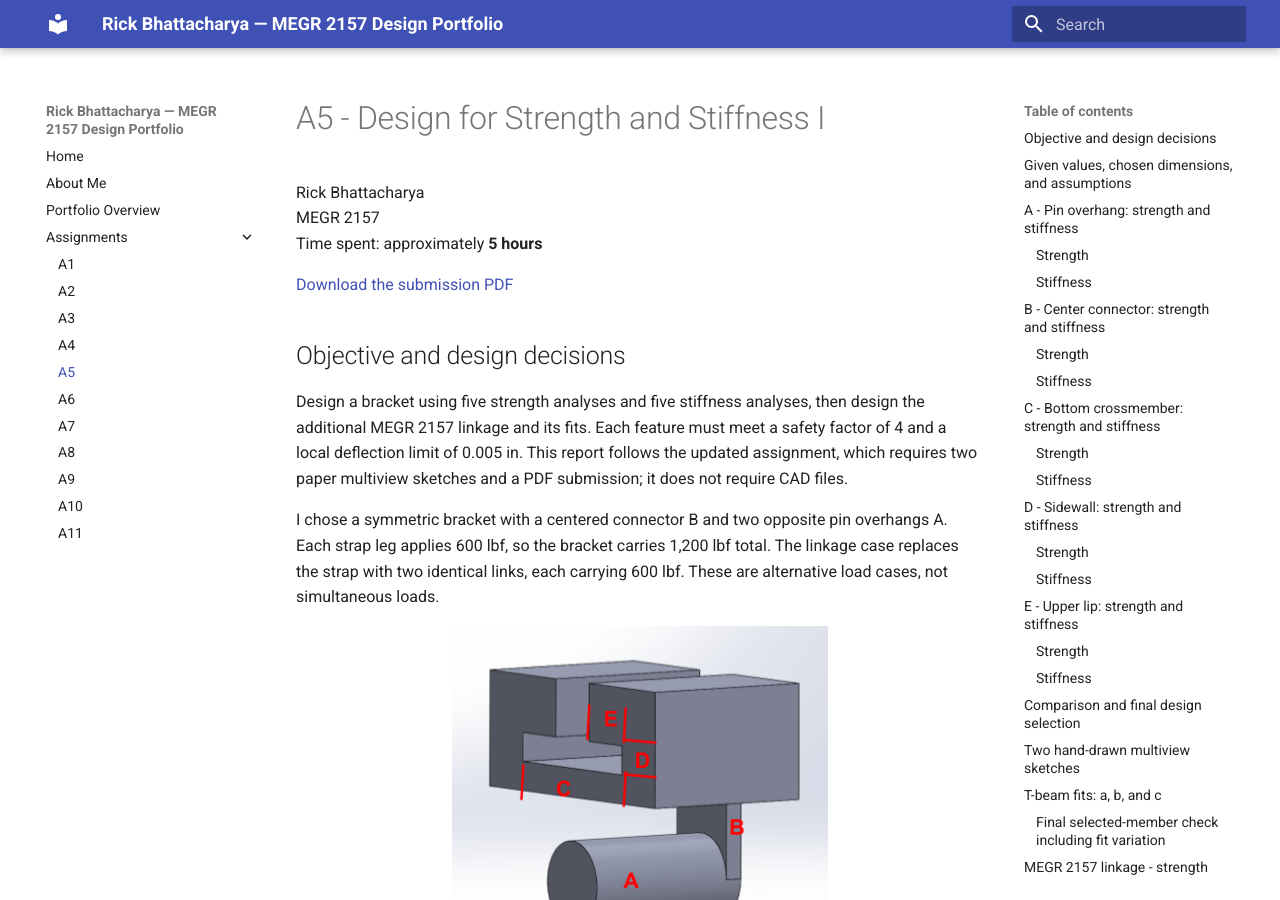
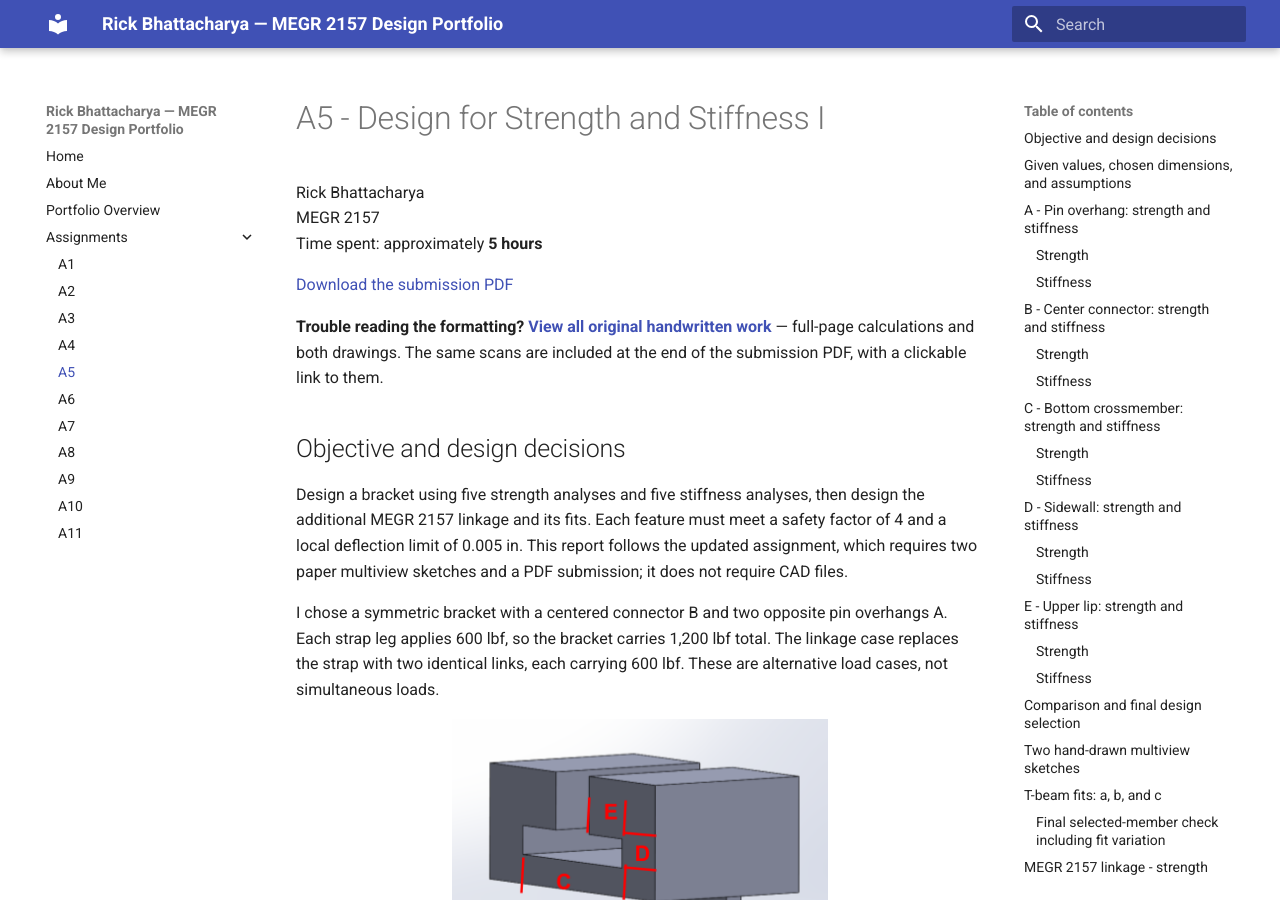
Before and after one commit to sbhatt23uncc/megr2157-portfolio, an MkDocs documentation site: the page built from docs/assignments/A05/index.md, in a window 1280 px wide and 900 px high. Built offline with MkDocs 1.6.1 and Material for MkDocs 9.7.7, drawn with Linux system fonts in a browser that asks for light colours.

Commit message:
work updates

```diff
--- a/docs/assignments/A05/index.md
+++ b/docs/assignments/A05/index.md
@@ -5,6 +5,8 @@ MEGR 2157
 Time spent: approximately **5 hours**
 
 [Download the submission PDF](files/A05-submission.pdf)
+
+**Trouble reading the formatting? [View all original handwritten work](files/A05-original-work.pdf)** — full-page calculations and both drawings. The same scans are included at the end of the submission PDF, with a clickable link to them.
 
 <style>
 .a5-figure{margin:1.2rem 0 1.5rem;padding:0;border:0;background:transparent}
```
Also changed, not shown: 2 other files.
